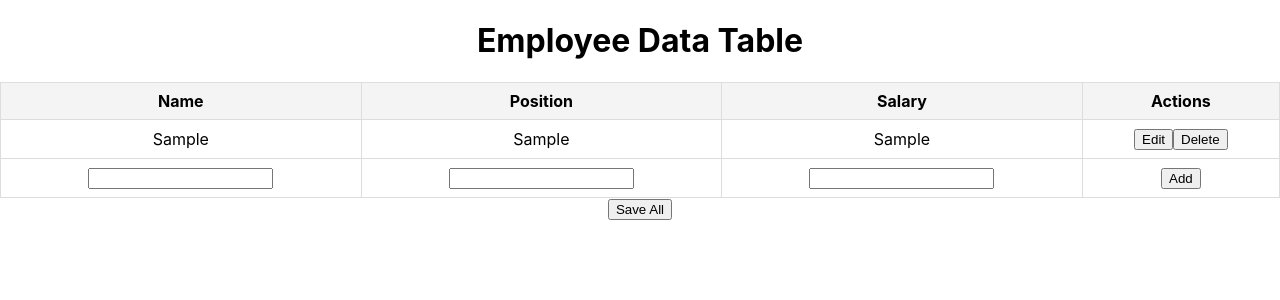
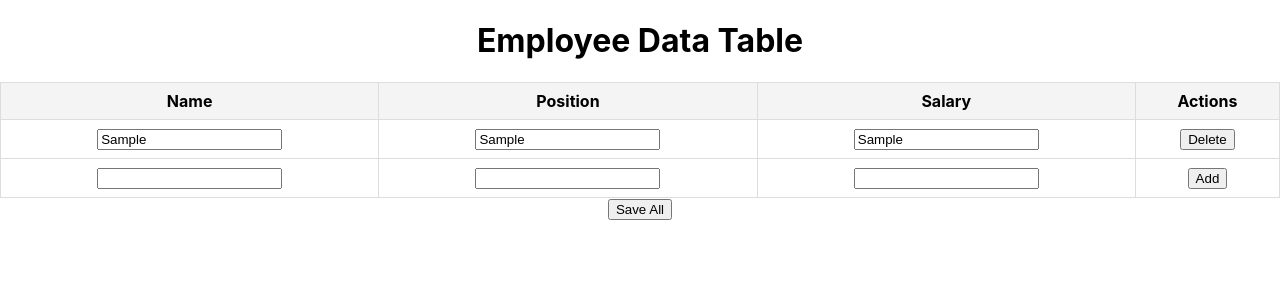
Before and after one commit to dikiapr/Data-Table-Part3, a React (Create React App) app: page / in a window 1280 px wide. Both pictures are taken after typing "Sample", "Sample", "Sample" into the empty fields and a click on the button "Add". Shown: the top 300 px of the page. Built offline with nearby package versions, Linux system fonts and the light colour scheme; no server answers.

Commit message:
fix update employee

```diff
--- a/src/component/DataTable.js
+++ b/src/component/DataTable.js
@@ -5,8 +5,6 @@ import "./DataTable.css";
 const DataTable = () => {
   const [employees, setEmployees] = useState([]);
   const [newEmployee, setNewEmployee] = useState({ name: "", position: "", salary: "" });
-  const [editingEmployee, setEditingEmployee] = useState(null);
-  const [deletedEmployees, setDeletedEmployees] = useState([]);
   const [createRows, setCreateRows] = useState([]);
   const [updateRows, setUpdateRows] = useState([]);
   const [deleteRows, setDeleteRows] = useState([]);
@@ -31,9 +29,16 @@ const DataTable = () => {
     setNewEmployee({ ...newEmployee, [name]: value });
   };
 
-  const handleEditInputChange = (e) => {
-    const { name, value } = e.target;
-    setEditingEmployee({ ...editingEmployee, [name]: value });
+  const handleCellChange = (id, name, value) => {
+    const updatedEmployees = employees.map((employee) => (employee.id === id ? { ...employee, [name]: value } : employee));
+    setEmployees(updatedEmployees);
+    if (!updateRows.some((emp) => emp.id === id)) {
+      const updatedEmployee = updatedEmployees.find((emp) => emp.id === id);
+      setUpdateRows([...updateRows, updatedEmployee]);
+    } else {
+      const updatedEmployee = updatedEmployees.find((emp) => emp.id === id);
+      setUpdateRows(updateRows.map((emp) => (emp.id === id ? updatedEmployee : emp)));
+    }
   };
 
   const handleCreate = () => {
@@ -43,25 +48,14 @@ const DataTable = () => {
     setNewEmployee({ name: "", position: "", salary: "" });
   };
 
-  const handleUpdate = (employee) => {
-    setEditingEmployee(employee);
-  };
-
-  const handleSaveUpdate = () => {
-    setEmployees(employees.map((emp) => (emp.id === editingEmployee.id ? editingEmployee : emp)));
-    setUpdateRows([...updateRows, editingEmployee]);
-    setEditingEmployee(null);
-  };
-
   const handleDelete = (id) => {
-    setDeletedEmployees([...deletedEmployees, id]);
     setDeleteRows([...deleteRows, id]);
     setEmployees(employees.filter((emp) => emp.id !== id));
   };
 
   const handleSaveAll = async () => {
     if (createRows.length === 0 && updateRows.length === 0 && deleteRows.length === 0) {
-      alert("Perubahan belum tersimpan.");
+      alert("No changes to save.");
       return;
     }
 
@@ -77,7 +71,7 @@ const DataTable = () => {
       setCreateRows([]);
       setUpdateRows([]);
       setDeleteRows([]);
-      alert("Data berhasil diupdate.");
+      alert("Data updated successfully.");
     } catch (error) {
       if (error.response) {
         console.error("Error response data:", error.response.data);
@@ -104,11 +98,16 @@ const DataTable = () => {
         <tbody>
           {employees.map((employee) => (
             <tr key={employee.id}>
-              <td>{editingEmployee && editingEmployee.id === employee.id ? <input type="text" name="name" value={editingEmployee.name} onChange={handleEditInputChange} /> : employee.name}</td>
-              <td>{editingEmployee && editingEmployee.id === employee.id ? <input type="text" name="position" value={editingEmployee.position} onChange={handleEditInputChange} /> : employee.position}</td>
-              <td>{editingEmployee && editingEmployee.id === employee.id ? <input type="text" name="salary" value={editingEmployee.salary} onChange={handleEditInputChange} /> : employee.salary}</td>
               <td>
-                {editingEmployee && editingEmployee.id === employee.id ? <button onClick={handleSaveUpdate}>Save</button> : <button onClick={() => handleUpdate(employee)}>Edit</button>}
+                <input type="text" value={employee.name} onChange={(e) => handleCellChange(employee.id, "name", e.target.value)} />
+              </td>
+              <td>
+                <input type="text" value={employee.position} onChange={(e) => handleCellChange(employee.id, "position", e.target.value)} />
+              </td>
+              <td>
+                <input type="text" value={employee.salary} onChange={(e) => handleCellChange(employee.id, "salary", e.target.value)} />
+              </td>
+              <td>
                 <button onClick={() => handleDelete(employee.id)}>Delete</button>
               </td>
             </tr>
```
